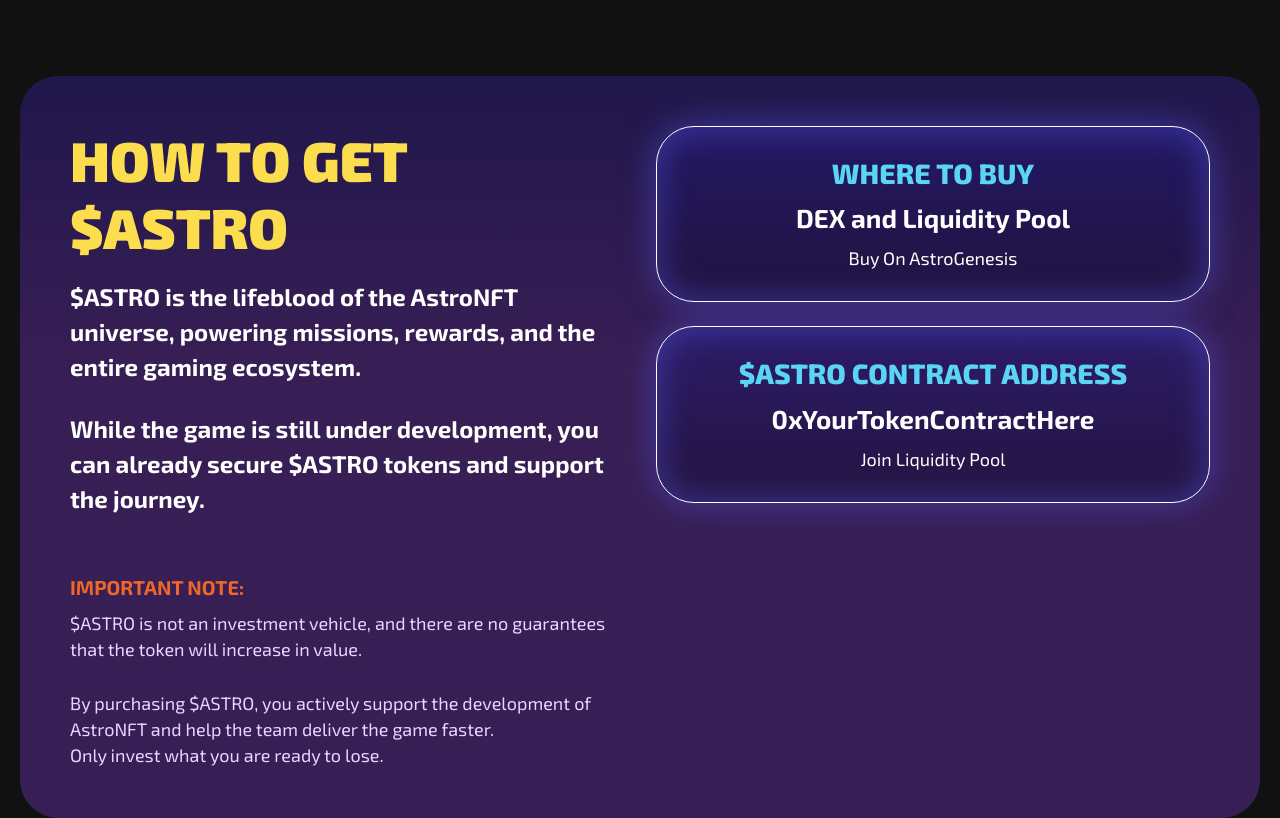
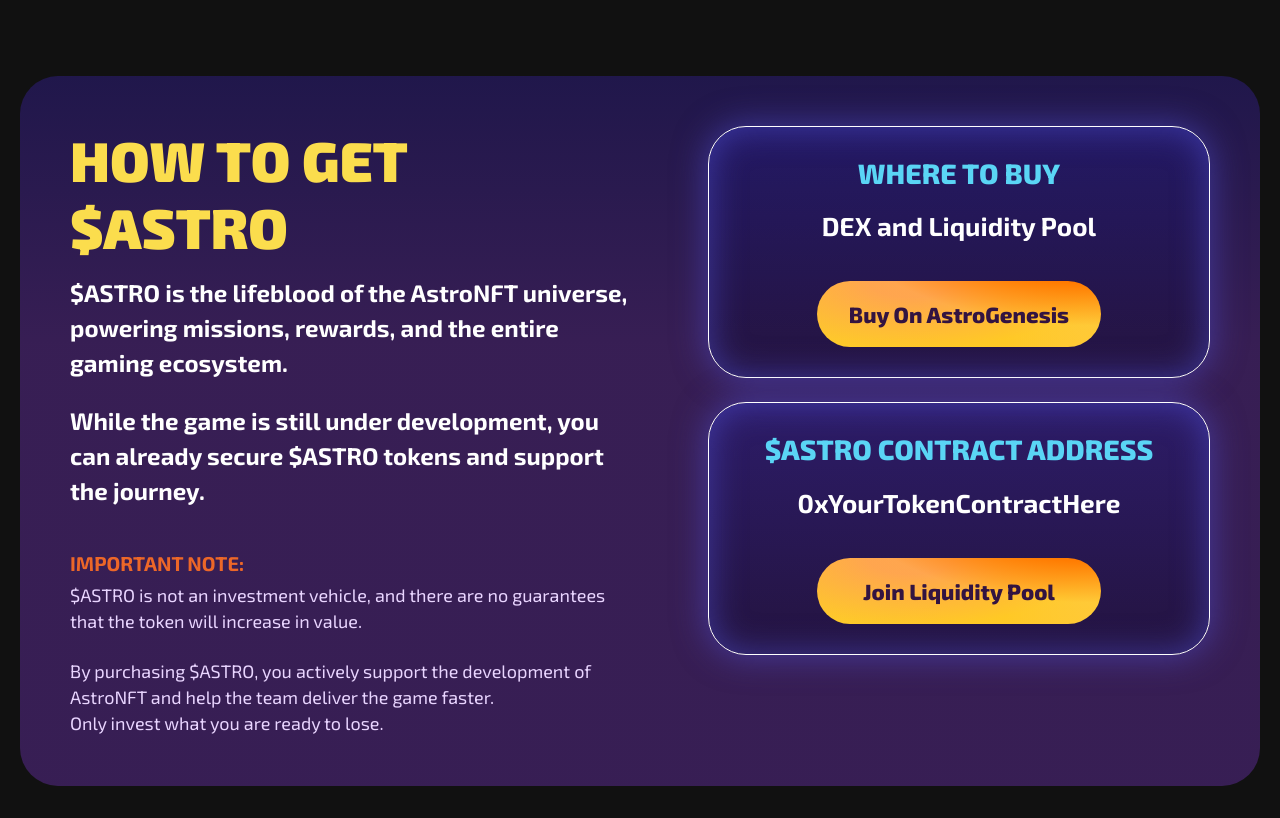
Before and after one commit to yurec133/astrogenesis, a Next.js app: page / in a window 1280 px wide. Shown: the part 1680-2498 px from the top of the page. After the commit the page ends 2466 px from the top, so only its background shows below. Built offline with nearby package versions, Linux system fonts and the light colour scheme.

Commit message:
add (how get section)

```diff
--- a/package.json
+++ b/package.json
@@ -10,6 +10,7 @@
   },
   "dependencies": {
     "@types/react-slick": "^0.23.13",
+    "clsx": "^2.1.1",
     "next": "15.1.6",
     "react": "^19.0.0",
     "react-dom": "^19.0.0",
--- a/src/app/globals.css
+++ b/src/app/globals.css
@@ -37,7 +37,7 @@ body {
   }
 
   .card-misty-purple-gradient {
-    @apply rounded-3xl p-[30px];
+    @apply rounded-3xl py-[30px] px-[10px];
     background: linear-gradient(
       180deg,
       rgba(34, 26, 124, 0.5) 0%,
@@ -47,6 +47,30 @@ body {
     box-shadow:
       0 0 32px 2.4px #5152da80 inset,
       0 0 32px 2.4px #5152da80;
+  }
+  /* Button */
+  .btn-yellow-gradient {
+    background: radial-gradient(
+        92.05% 200% at 94.89% -132.81%,
+        #ff7a00 67.59%,
+        rgba(255, 199, 0, 0.38) 100%
+      ),
+      radial-gradient(
+        71.74% 117.31% at 32.95% 0%,
+        rgba(255, 137, 137, 0.92) 21.25%,
+        rgba(255, 169, 106, 0.57) 88.62%
+      ),
+      radial-gradient(
+        39.2% 181% at 5.68% 100%,
+        rgba(246, 251, 34, 0.51) 0%,
+        rgba(255, 158, 69, 0) 100%
+      ),
+      radial-gradient(
+        31.25% 236.33% at 96.59% 31.25%,
+        rgba(255, 255, 255, 0.3) 0%,
+        rgba(255, 255, 255, 0) 100%
+      ),
+      linear-gradient(0deg, #fff500, #fff500);
   }
 }
 
--- /dev/null
+++ b/src/components/ButtonYellow.tsx
@@ -0,0 +1,29 @@
+import React, { FC, AnchorHTMLAttributes } from "react";
+import Link from "next/link";
+import clsx from "clsx";
+
+interface ButtonProps extends AnchorHTMLAttributes<HTMLAnchorElement> {
+  href: string;
+}
+
+const ButtonYellow: FC<ButtonProps> = ({
+  children,
+  href,
+  className,
+  ...props
+}) => {
+  return (
+    <Link
+      href={href}
+      className={clsx(
+        "inline-block text-purple-900 px-[30px] btn-yellow-gradient leading-[66px] h-[66px] text-custom-xl font-extrabold rounded-full min-w-[284px]",
+        className,
+      )}
+      {...props}
+    >
+      {children}
+    </Link>
+  );
+};
+
+export default ButtonYellow;
--- a/src/components/BuyCard.tsx
+++ b/src/components/BuyCard.tsx
@@ -1,19 +1,27 @@
 import React, { FC } from "react";
+import ButtonYellow from "@/components/ButtonYellow";
 
 interface BuyCardProps {
   title: string;
   desc: string;
   btnName: string;
+  href: string;
 }
 
-const BuyCard: FC<BuyCardProps> = ({ title, desc, btnName }) => {
+const BuyCard: FC<BuyCardProps> = ({ title, desc, btnName, href }) => {
   return (
-    <div className="text-center card-misty-purple-gradient h-full">
-      <h3 className="text-blue-400 uppercase font-extrabold text-2xl mb-3">
-        {title}
-      </h3>
-      <div className="font-bold text-xl mb-3">{desc}</div>
-      <button>{btnName}</button>
+    <div className="text-center card-misty-purple-gradient h-full flex flex-col">
+      <div className={"flex-1 flex flex-col"}>
+        <h3 className="text-blue-400 uppercase font-extrabold text-2xl mb-5">
+          {title}
+        </h3>
+        <div className="font-bold text-lg lg:text-xl mb-10 truncate overflow-hidden whitespace-nowrap">
+          {desc}
+        </div>
+      </div>
+      <div className="mt-auto">
+        <ButtonYellow href={href}>{btnName}</ButtonYellow>
+      </div>
     </div>
   );
 };
--- a/src/components/GetAstro.tsx
+++ b/src/components/GetAstro.tsx
@@ -4,29 +4,29 @@ import BuyCard from "@/components/BuyCard";
 const GetAstro = () => {
   return (
     <div className={"card-light-purple-gradient"}>
-      <div className="grid grid-cols-1 lg:grid-cols-2 gap-8">
+      <div className="grid grid-cols-1 lg:grid-cols-[1fr_0.9fr] gap-10 lg:gap-20">
         <div>
           <h3
             className={
-              "text-yellow-300 uppercase font-black text-5xl md:text-6xl mb-5"
+              "text-yellow-300 uppercase font-black text-5xl md:text-6xl mb-4"
             }
           >
             How to Get $ASTRO
           </h3>
-          <p className={"font-bold text-lg mb-7"}>
+          <p className={"font-bold text-lg mb-3 lg:mb-6"}>
             $ASTRO is the lifeblood of the AstroNFT universe, powering missions,
             rewards, and the entire gaming ecosystem.
           </p>
-          <p className={"font-bold text-lg mb-14"}>
+          <p className={"font-bold text-lg mb-5 lg:mb-10"}>
             While the game is still under development, you can already secure
             $ASTRO tokens and support the journey.
           </p>
           <h4
-            className={"font-bold text-custom-lg mb-2 uppercase text-red-400"}
+            className={"font-bold text-custom-lg mb-1 uppercase text-red-400"}
           >
             Important Note:
           </h4>
-          <p className={"mb-7 text-purple-200"}>
+          <p className={"mb-3 lg:mb-6 text-purple-200"}>
             $ASTRO is not an investment vehicle, and there are no guarantees
             that the token will increase in value.
           </p>
@@ -45,6 +45,7 @@ const GetAstro = () => {
                 title={"Where to Buy"}
                 desc={"DEX and Liquidity Pool"}
                 btnName={"Buy On AstroGenesis"}
+                href={"test.com"}
               />
             </div>
             <div>
@@ -52,6 +53,7 @@ const GetAstro = () => {
                 title={"$ASTRO Contract Address"}
                 desc={"0xYourTokenContractHere"}
                 btnName={"Join Liquidity Pool"}
+                href={"test.com"}
               />
             </div>
           </div>
--- a/tailwind.config.ts
+++ b/tailwind.config.ts
@@ -77,6 +77,7 @@ export default {
         },
         purple: {
           300: "#D9ADED",
+          900: "#331441",
         },
       },
     },
```
Also changed, not shown: 1 other file (tests, documents, lock files or other folders).
